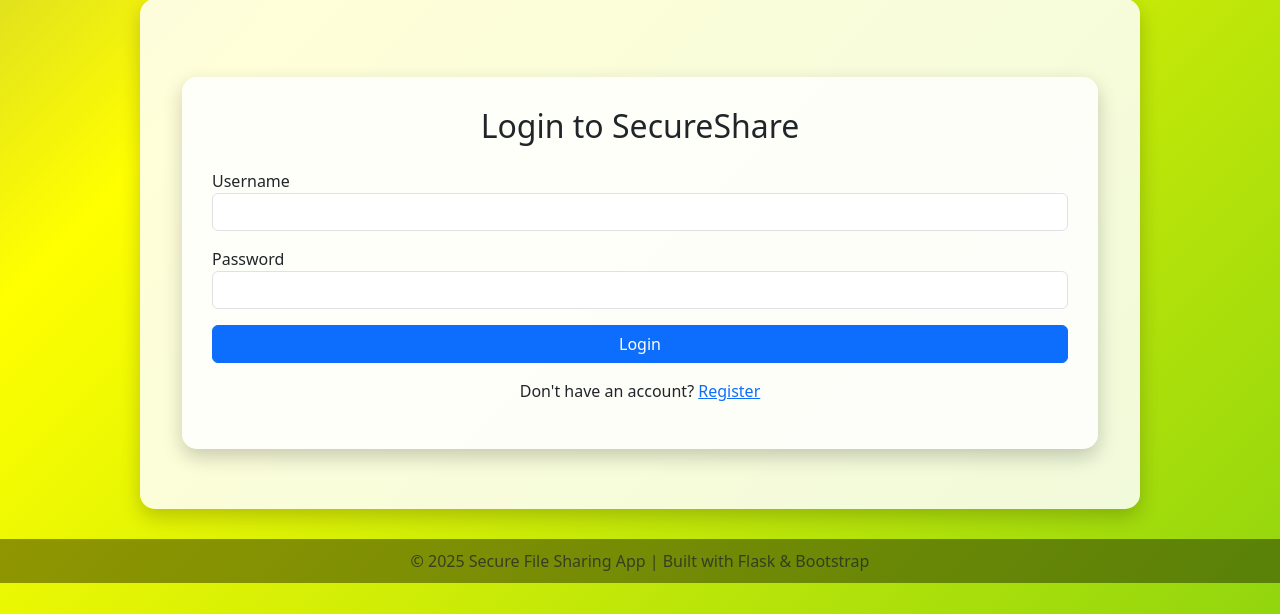
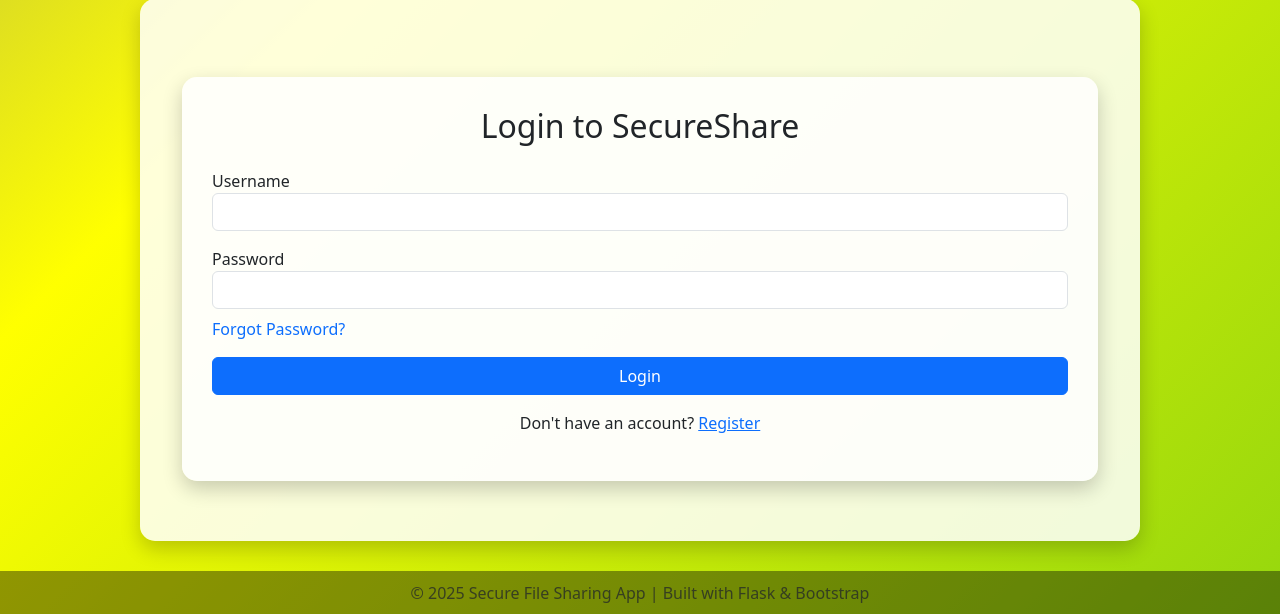
Before and after one commit to AJ3637/secure-file-sharing-app, a Flask app: page /login in a window 1280 px wide. Shown: the part 98-712 px from the top of the page. Run offline with Flask 3, Linux system fonts and the light colour scheme.

Commit message:
Update login.html

```diff
--- a/templates/login.html
+++ b/templates/login.html
@@ -12,6 +12,9 @@
       <div class="mb-3">
         <label>Password</label>
         <input type="password" name="password" class="form-control" required />
+        <div class="mt-2">
+          <a href="/reset_password" class="text-decoration-none">Forgot Password?</a>
+        </div>
       </div>
       <div class="d-grid">
         <button type="submit" class="btn btn-primary">Login</button>
```
